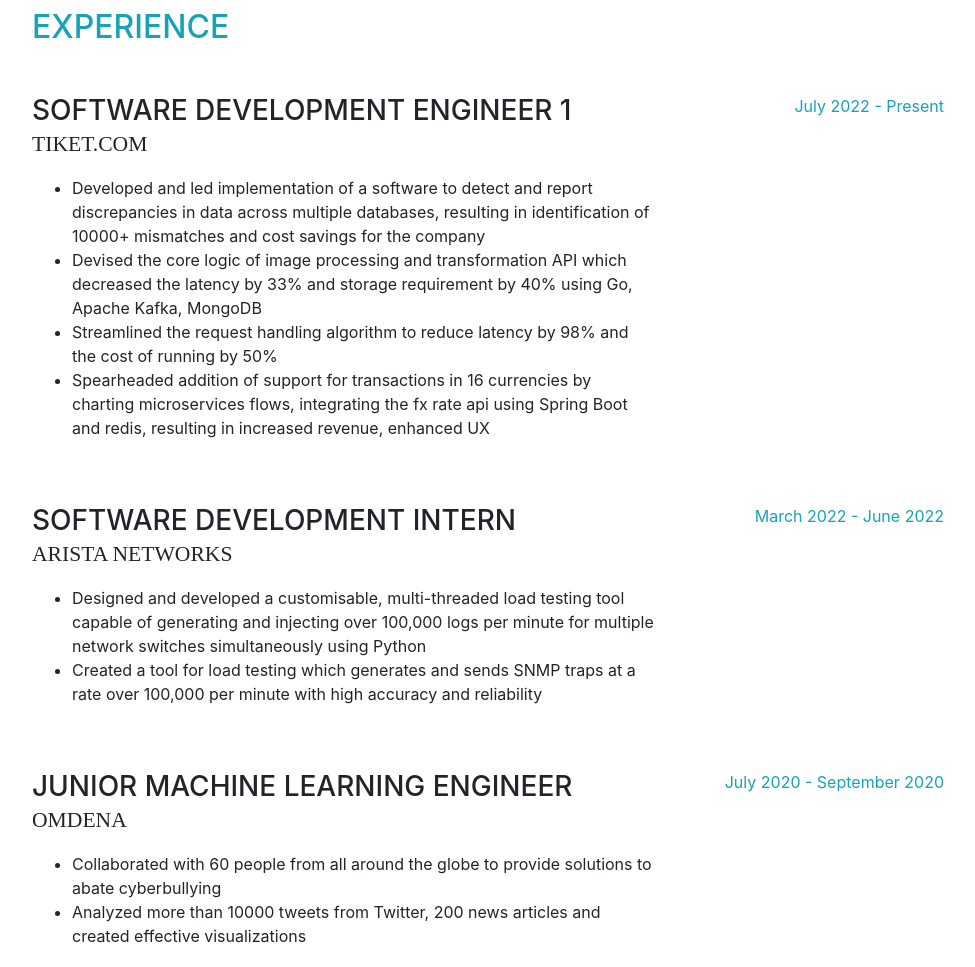
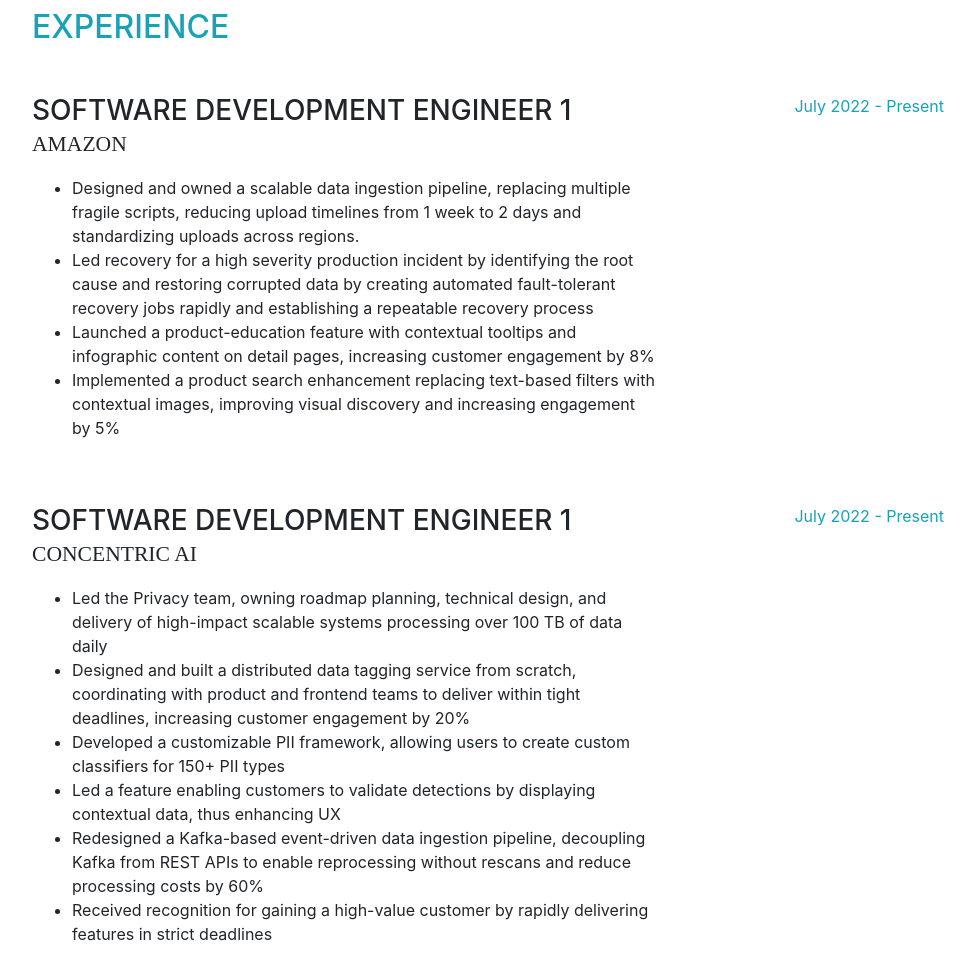
Before and after one commit to Yash-burad/Yash-burad.github.io, a website with bundled scripts: page index.html in a window 1280 px wide. Shown: the part 840-1807 px from the top of the page, without its empty margins (288-1263 px from the left). Built offline with nearby package versions, Linux system fonts and the light colour scheme; a web font is replaced by a local one.

Commit message:
Update index.html with latest experience

```diff
--- a/index.html
+++ b/index.html
@@ -110,6 +110,40 @@
         <div class="my-auto">
           <h2 class="mb-5 text-info">Experience</h2>
 
+           <div class="resume-item d-flex flex-column flex-md-row mb-5">
+            <div class="resume-content mr-auto">
+              <h3 class="mb-0">Software Development Engineer 1</h3>
+              <div class="subheading mb-3">Amazon</div>
+              <ul>
+                <li>Designed and owned a scalable data ingestion pipeline, replacing multiple fragile scripts, reducing upload timelines from 1 week to 2 days and standardizing uploads across regions.</li>
+                <li>Led recovery for a high severity production incident by identifying the root cause and restoring corrupted data by creating automated fault-tolerant recovery jobs rapidly and establishing a repeatable recovery process</li>
+                <li>Launched a product-education feature with contextual tooltips and infographic content on detail pages, increasing customer engagement by 8%</li>
+                <li>Implemented a product search enhancement replacing text-based filters with contextual images, improving visual discovery and increasing engagement by 5% </li>
+              </ul>
+            </div>
+            <div class="resume-date text-md-right">
+              <span class="text-info">July 2022 - Present</span>
+            </div>
+          </div>
+
+          <div class="resume-item d-flex flex-column flex-md-row mb-5">
+            <div class="resume-content mr-auto">
+              <h3 class="mb-0">Software Development Engineer 1</h3>
+              <div class="subheading mb-3">Concentric AI</div>
+              <ul>
+                <li>Led the Privacy team, owning roadmap planning, technical design, and delivery of high-impact scalable systems processing over 100 TB of data daily</li>
+                <li>Designed and built a distributed data tagging service from scratch, coordinating with product and frontend teams to deliver within tight deadlines, increasing customer engagement by 20%</li>
+                <li>Developed a customizable PII framework, allowing users to create custom classifiers for 150+ PII types</li>
+                <li>Led a feature enabling customers to validate detections by displaying contextual data, thus enhancing UX</li>
+                <li>Redesigned a Kafka-based event-driven data ingestion pipeline, decoupling Kafka from REST APIs to enable reprocessing without rescans and reduce processing costs by 60%</li>
+                <li>Received recognition for gaining a high-value customer by rapidly delivering features in strict deadlines</li>
+              </ul>
+            </div>
+            <div class="resume-date text-md-right">
+              <span class="text-info">July 2022 - Present</span>
+            </div>
+          </div>
+
           <div class="resume-item d-flex flex-column flex-md-row mb-5">
             <div class="resume-content mr-auto">
               <h3 class="mb-0">Software Development Engineer 1</h3>
@@ -218,6 +252,9 @@
               Python</li>
             <li>
               <i class="fa-li fa fa-check"></i>
+              Golang</li>
+            <li>
+              <i class="fa-li fa fa-check"></i>
               C, C++</li>
             <li>
               <i class="fa-li fa fa-check"></i>
@@ -250,6 +287,9 @@
             <li>
               <i class="fa-li fa fa-check"></i>
               Apache Kafka</li>
+            <li>
+              <i class="fa-li fa fa-check"></i>
+              Postgres, DynamoDB, ELasticsearch</li>
             <li>
               <i class="fa-li fa fa-check"></i>
               Redis</li>
```
